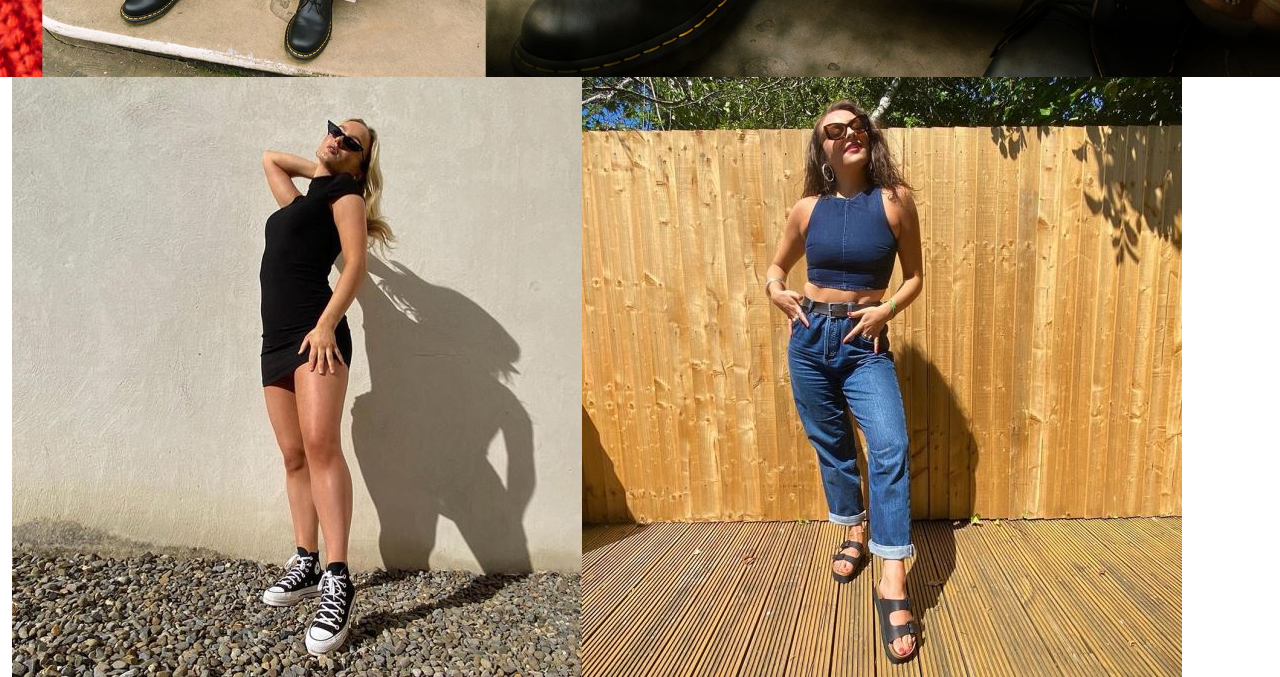
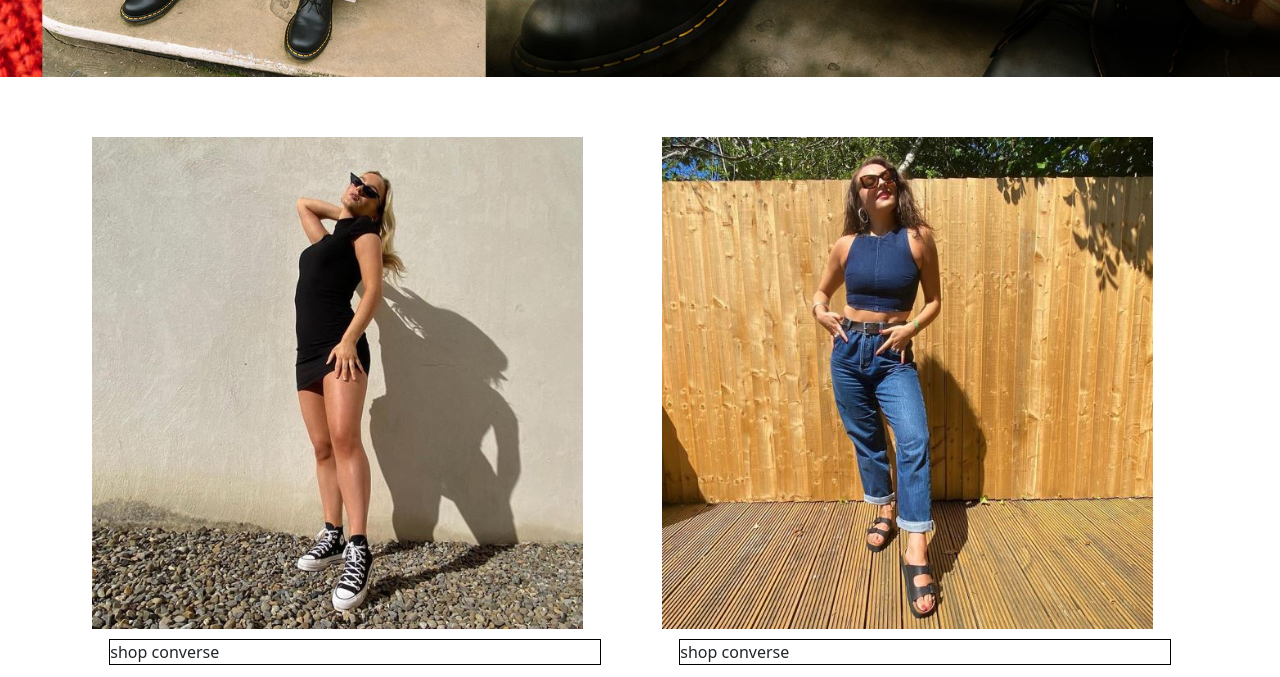
Before and after one commit to rossmclenny/schuhclone, a plain HTML site: page index.html in a window 1280 px wide. Shown: the part 548-1225 px from the top of the page. Drawn offline with nearby package versions, Linux system fonts and the light colour scheme.

Commit message:
hover cards added

```diff
--- a/assets/style.css
+++ b/assets/style.css
@@ -173,12 +173,24 @@ input:focus {
     background-color: whitesmoke;
   }
 
-.container {
-    margin: 0;
-
-    width: 100%;
+.card-row {
+    margin-top: 50px;
 }
 
-.navbar {
-    background: pink;
+.product-col img {
+    box-sizing: content-box;
+    margin: 0 auto;
+    padding: 10px;
+    width: 90%;
 }
+
+.product-col img:hover {
+    border: 1px solid black;
+    margin: -1px;
+}
+
+.shop-link {
+    border: 1px solid black;
+    width: 90%;
+    margin: 0 auto;
+}
--- a/index.html
+++ b/index.html
@@ -182,11 +182,13 @@
       <!-- brand cards -->
      <div class="container mid">
          <div class="row card-row">
-             <div class="col-md-6">
+             <div class="col-md-6 product-col">
                  <img src="/assets/img/converse.jpeg" alt="">
+                 <p class="shop-link">shop converse</p>
              </div>
-             <div class="col-md-6">
+             <div class="col-md-6 product-col">
                  <img src="/assets/img/sandals.jpeg" alt="">
+                 <p class="shop-link">shop converse</p>
              </div>
          </div>
      </div>
```
